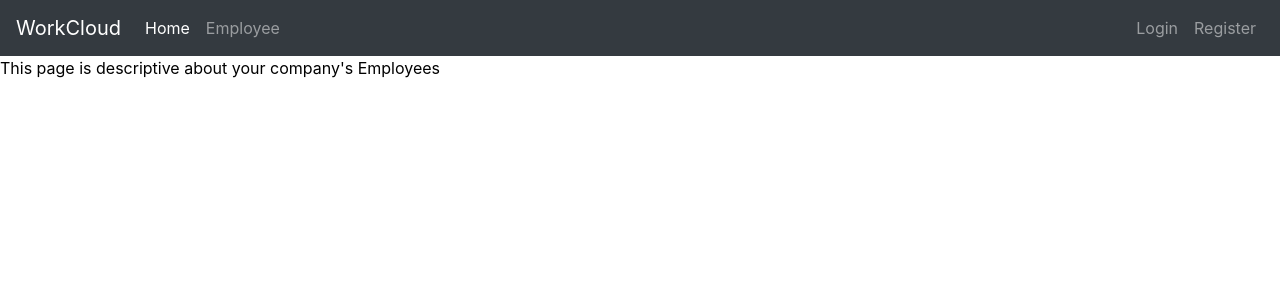
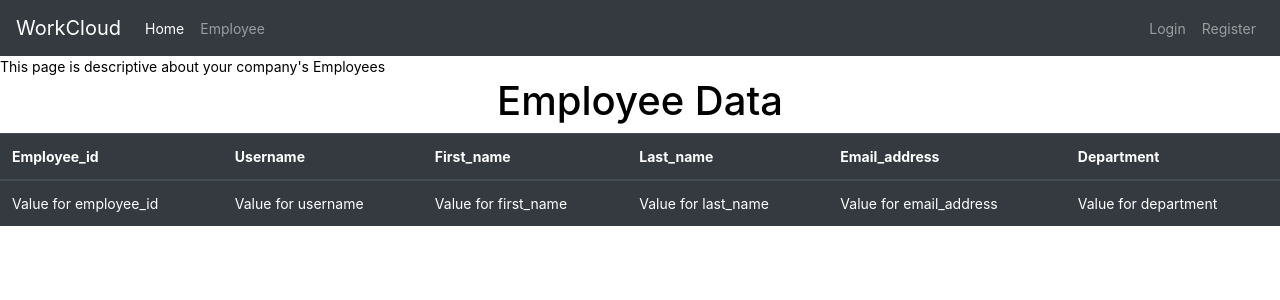
Before and after one commit to pkaranja60/FlaskApp, a Flask app: page /employee in a window 1280 px wide. Shown: the top 300 px of the page. Run offline with Flask 2, Linux system fonts and the light colour scheme; data comes from the database, SQL or seed files in the repository; some libraries are stand-ins or nearby versions.

Commit message:
second commit 1.0

```diff
--- a/workcloud/templates/employee.html
+++ b/workcloud/templates/employee.html
@@ -5,4 +5,36 @@
 
 {% block content %}
 This page is descriptive  about your company's Employees
+<br>
+<h1 style="text-align: center">Employee Data</h1>
+<table class="table table-hover table-dark">
+   <thead>
+   <tr>
+      <!-- Columns go HERE -->
+      <th scope="col">Employee_id</th>
+       <th scope="col">Username</th>
+       <th scope="col">First_name</th>
+       <th scope="col">Last_name</th>
+       <th scope="col">Email_address</th>
+       <th scope="col">Department</th>
+   </tr>
+   </thead>
+   <tbody>
+   <!-- Rows go HERE: -->
+   <tr>
+      <td>Value for employee_id</td>
+       <td>Value for username</td>
+       <td>Value for first_name</td>
+       <td>Value for last_name</td>
+       <td>Value for email_address</td>
+       <td>Value for department</td>
+
+   </tr>
+   </tbody>
+</table>
+ <style>
+      body {
+      font-size:14px;
+      }
+   </style>
 {% endblock %}
```
